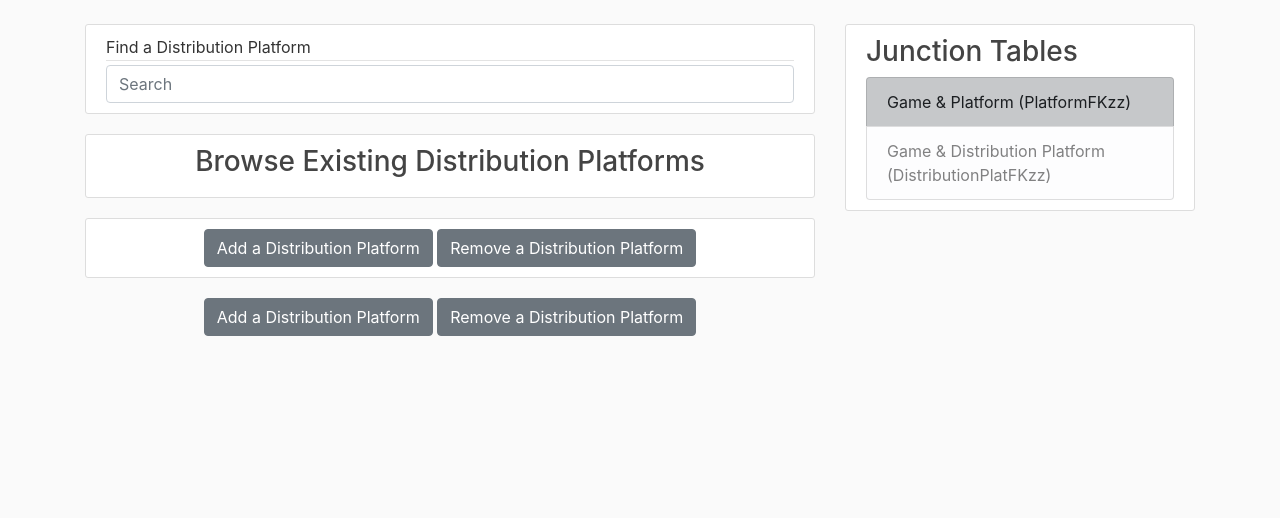
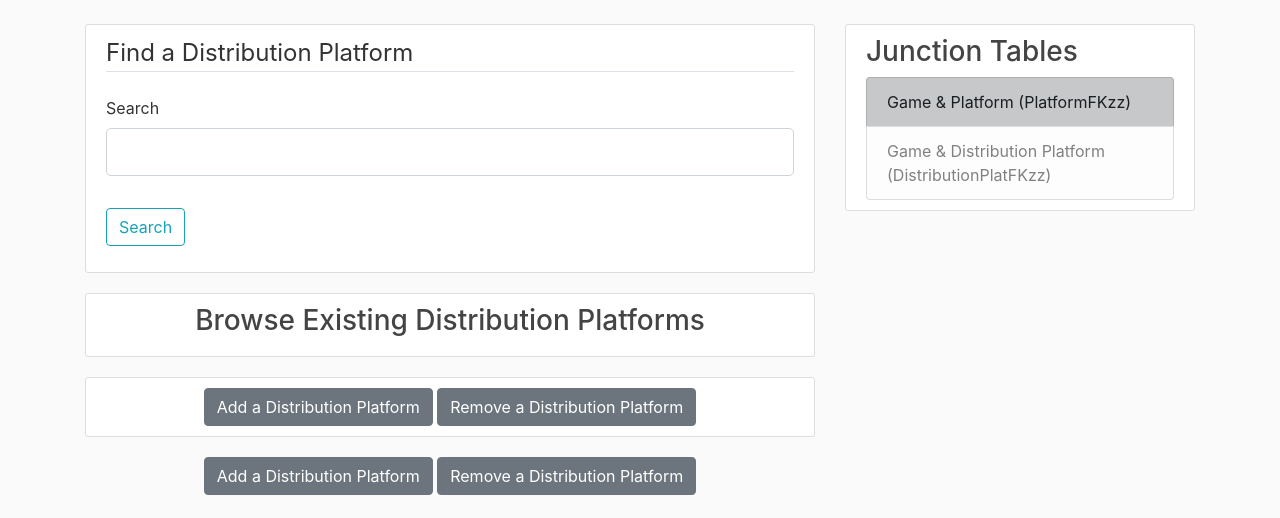
Before and after one commit to mckerracher/340_Website, a Flask app: page /distributionplatforms in a window 1280 px wide. Shown: the part 56-574 px from the top of the page. Run offline with Flask 2, Linux system fonts and the light colour scheme; data that the repository does not hold is empty; some libraries are stand-ins or nearby versions.

Commit message:
Distribution platform stuff updated to work with the DB. Also added a to do list.

```diff
--- a/app.py
+++ b/app.py
@@ -193,7 +193,8 @@ def addEpisode():
     if form.is_submitted():
         ep_title = form.title.data
         ep_date = form.episodeDate.data
-        insert_statement = 'INSERT INTO podcastEpisode(title, episodeDate) VALUES (%s, %s)' # TODO: FIX - NOT INSERTING
+        #TODO: FIX - NOT INSERTING
+        insert_statement = 'INSERT INTO podcastEpisode(title, episodeDate) VALUES (%s, %s)'
         insert_list = [ep_title, ep_date]
         cursor.execute(insert_statement, insert_list)
         flash(f'{ep_title} episode added to the database!', 'success')
@@ -205,13 +206,40 @@ def addEpisode():
 
 @app.route("/distributionplatforms", methods=['POST', 'GET'])
 def distributionPlatforms():
-    return render_template('distributionPlatform.html',
-                           distributionPlatform=distributionPlatform)
+    distributionPlatform = {}
+    form = SearchForm()
+    if form.is_submitted():
+        distributionPlatform.clear()
+        search_str = [form.search.data]  # gets user's search input
+        query = "SELECT * FROM distributionPlatform WHERE nameDistrib = %s"
+        cursor.execute(query, search_str)  # queries DB
+        distributionPlatform = cursor.fetchall()  # assigns results of query
+        return render_template('distributionPlatform.html', distributionPlatform=distributionPlatform, form=form)
+    else:
+        query = "SELECT * FROM distributionPlatform"
+        cursor.execute(query)
+        distributionPlatform = cursor.fetchall()
+        return render_template('distributionPlatform.html', distributionPlatform=distributionPlatform, form=form)
 
 
 @app.route("/adddistribplat", methods=['POST', 'GET'])
 def addDistributionPlatform():
     form = AddDistributionPlatformForm()
+    if form.is_submitted():
+        name = form.nameDistrib.data
+        rel = form.platformRel.data
+        # TODO: FIX - NOT INSERTING
+        insert_statement = 'INSERT INTO distributionPlatform(nameDistrib, platformRel) VALUES (%s, %s)'
+        insert_list = [name, rel]
+        cursor.execute(insert_statement, insert_list)
+        flash(f'{name} distribution platform added to the database!', 'success')
+        return redirect(url_for('home'))
+    else:
+        return render_template('add_distrib_plat.html', title='Add an Episode',
+                               form=form)
+
+
+
     return render_template('add_distrib_plat.html', form=form)
 
 
--- a/forms.py
+++ b/forms.py
@@ -56,11 +56,9 @@ class AddEpisodeForm(FlaskForm):
 
 
 class AddDistributionPlatformForm(FlaskForm):
-    idDistribPlat = IntegerField('Distribution Platform ID (Required)',
-                                 validators=[DataRequired()])
-    nameDistrib = StringField('Distribution Platform Name (Required)',
-                              validators=[DataRequired()])
-    platformRel = StringField('Platform Relation', validators=[DataRequired()])
+    idDistribPlat = IntegerField('Distribution Platform ID')
+    nameDistrib = StringField('Distribution Platform Name (Required)',validators=[DataRequired()])
+    platformRel = StringField('Platform Release Date', validators=[DataRequired()])
     submit = SubmitField('Submit')
 
 
--- /dev/null
+++ b/templates/TODO.txt
@@ -0,0 +1,5 @@
+1. Check forms.py for fields that shouldn't be included (auto incrementing IDs)
+2. Remove the unnecessary fields from the html files.
+3. FIX SQL insert statements
+4. Figure out how to conceal DB credentials.
+5. Is platformRel in distributionPlatform a release date?
--- a/templates/add_distrib_plat.html
+++ b/templates/add_distrib_plat.html
@@ -2,7 +2,7 @@
 {% block content %}
 
     <div class="content-section">
-        <form method="POST" action="/distributionplatforms">
+        <form method="POST" action="">
             <fieldset class="form-group">
                 <legend class="border-bottom mb-4">Add a Platform</legend>
 
--- a/templates/distributionPlatform.html
+++ b/templates/distributionPlatform.html
@@ -1,17 +1,30 @@
 {% extends "layout.html" %}
 {% block content %}
 
-    <article class="media content-section">
-        <div class="media-body">
-            <div class="article-metadata">
-                <a class="mr-2">Find a Distribution Platform</a>
+    <div class="content-section">
+        <form method="POST" action="{{ url_for('distributionPlatforms') }}">
+            <fieldset class="form-group">
+                <legend class="border-bottom mb-4">Find a Distribution Platform</legend>
+                <div class="form-group">
+                    {{ form.search.label(class="form-control-label") }}
+                    {% if form.search.errors %}
+                        {{ form.search(class="form-control form-control-lg is-invalid") }}
+                        <div class="invalid-feedback">
+                            {% for error in form.search.errors %}
+                                <span>{{ error }}</span>
+                            {% endfor %}
+                        </div>
+                    {% else %}
+                        {{ form.search(class="form-control form-control-lg") }}
+                    {% endif %}
+                </div>
+            </fieldset>
+
+            <div class="form-group">
+                {{ form.submit(class="btn btn-outline-info") }}
             </div>
-            <div class="form-outline">
-                <input type="search" id="form1" class="form-control" placeholder="Search"
-                       aria-label="Search"/>
-            </div>
-        </div>
-    </article>
+        </form>
+    </div>
 
     <article class="media content-section">
         <div class="media-body" align="center">
```
